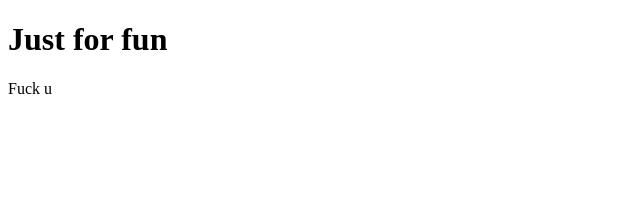
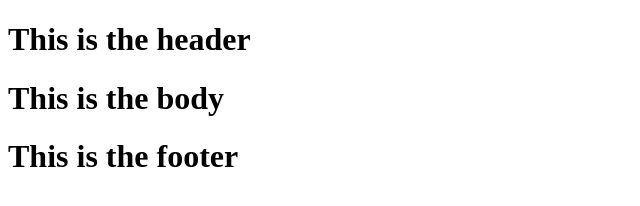
Before and after one commit to NasaShareHolder/NasaShareHolder.github.io, a plain HTML site: page index.html in a window 1280 px wide. Shown: the whole page, without its empty margins (0-640 px from the left). Drawn offline with Linux system fonts and the light colour scheme.

Commit message:
Started development

```diff
--- a/index.html
+++ b/index.html
@@ -2,9 +2,17 @@
 <html>
 <main>
 
-    <h1>Just for fun</h1>
+    <header>
+        <h1>This is the header</h1>
+    </header>
 
-    <p>Fuck u</p>
+    <body>
+        <h1>This is the body</h1>
+    </body>
+
+    <footer>
+        <h1>This is the footer</h1>
+    </footer>
 
 </main>
 </html>
```
